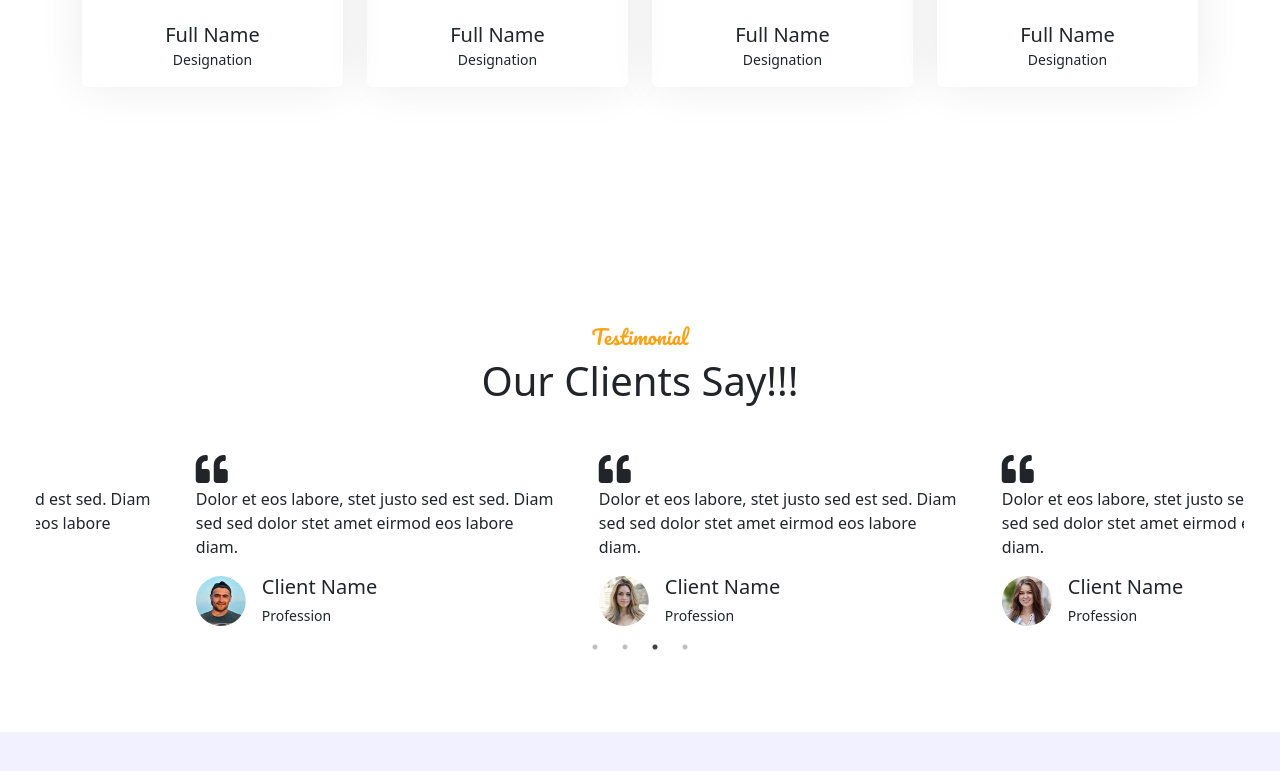
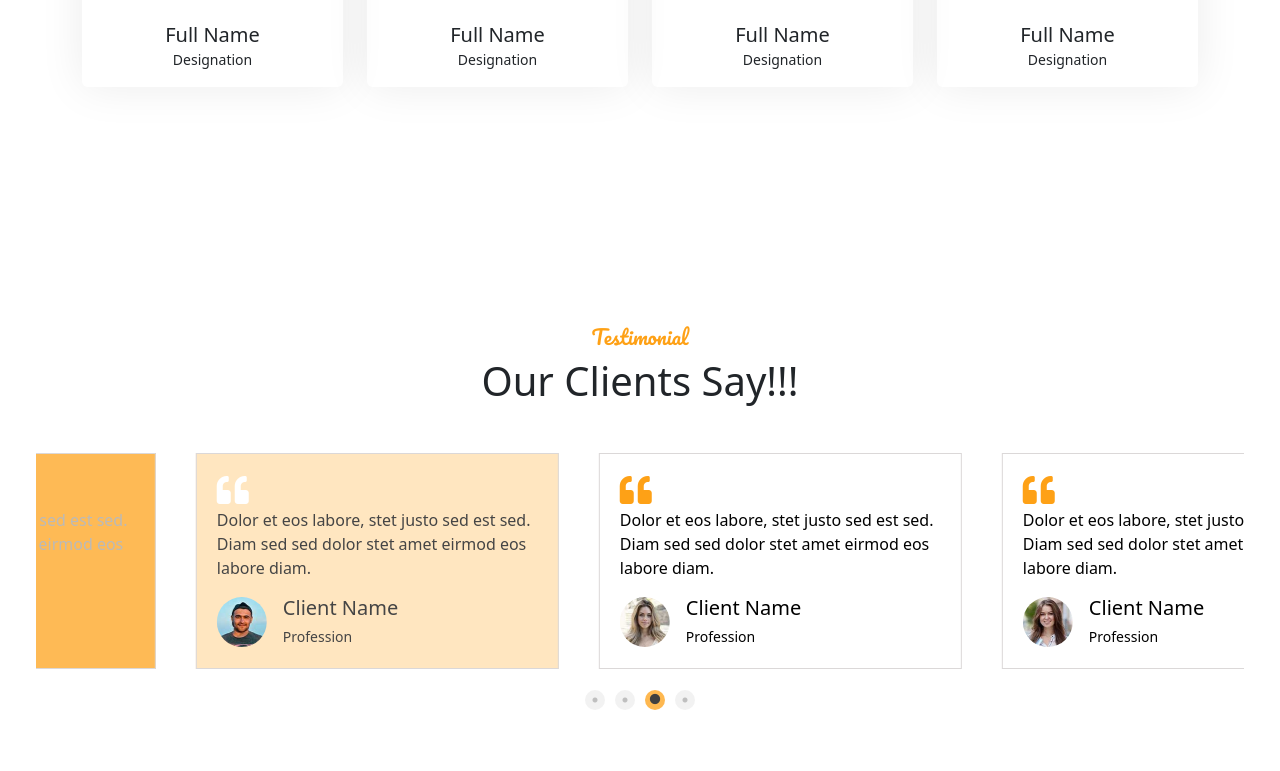
Before and after one commit to akhilworks2001/restoran, a React (Vite) app: page / in a window 1280 px wide. Shown: the part 3793-4564 px from the top of the page. Before the commit the page ends 4525 px from the top, so only its background shows below. Built offline with nearby package versions, Linux system fonts and the light colour scheme.

Commit message:
testmonial added

```diff
--- a/src/section/booking/Booking.jsx
+++ b/src/section/booking/Booking.jsx
@@ -25,7 +25,7 @@ function Reservation() {
 
   return (
     <>
-      <div className="booking-section">
+      <div className="booking-section section">
         <div className="py-5 px-0" data-aos="fade-up" data-aos-delay="100">
           <div className="row g-0">
 
--- a/src/section/testimonial/Testimonial.jsx
+++ b/src/section/testimonial/Testimonial.jsx
@@ -56,7 +56,7 @@ export default function Testimonial() {
         <div className="testimonial-wrapper">
         <Slider {...settings}>
           {testimonials.map((img, index) => (
-            <div key={index} className="testimonial-card">
+            <div key={index} className="testimonial-card mb-3">
               <i className="fa fa-quote-left fa-2x quote-icon"></i>
 
               <p className="testi-text">
--- a/src/section/testimonial/testimonial.css
+++ b/src/section/testimonial/testimonial.css
@@ -8,26 +8,27 @@
   }
 
   /* Testimonial card */
-  .testimonial-item {
+  .testimonial-card {
     background-color: transparent;
     color: black;
-    transition: all 0.5s ease;
+    transition: all 1s ease;
+    border: solid rgb(219, 216, 216) 1px;
+    padding: 20px;
   }
 
-  .testimonial-item i {
+  .testimonial-card i {
     color: var(--primary) !important;
   }
 
   /* Active slide styling */
-  .slick-current .testimonial-item {
+  .slick-current .testimonial-card {
     background-color: var(--primary) !important;
     color: white !important;
   }
 
-  .slick-current .testimonial-item i {
+  .slick-current .testimonial-card i {
     color: white !important;
   }
-
   /* Mobile spacing */
   @media (max-width: 768px) {
     .slick-slide > div {
@@ -41,3 +42,47 @@
     max-width: 100% !important;
     padding: 0 20px;
   }
+
+  /* Dots wrapper */
+.slick-dots {
+  bottom: -40px; /* adjust distance below slider */
+}
+
+/* Each dot (normal) */
+.slick-dots li button:before {
+  font-size: 10px;
+  color: #ccc;      /* inactive dot color */
+  opacity: 1;       /* make sure inactive dot is visible */
+}
+
+/* Active dot */
+.slick-dots li.slick-active button:before {
+  color: var(--primary);  /* your theme color */
+  font-size: 12px;        /* slightly larger size */
+  opacity: 1;
+}
+
+/* Space between dots */
+.slick-dots li {
+  margin: 0 6px;
+}
+
+/* For custom round dots instead of default icons */
+.slick-dots li button {
+  width: 10px;
+  height: 10px;
+  border-radius: 50%;
+  padding: 0;
+}
+
+.slick-dots li button:before {
+  content: "";
+  width: 10px;
+  height: 10px;
+  background: #ccc;
+  border-radius: 50%;
+}
+
+.slick-dots li.slick-active button:before {
+  background: var(--primary);
+}
```
